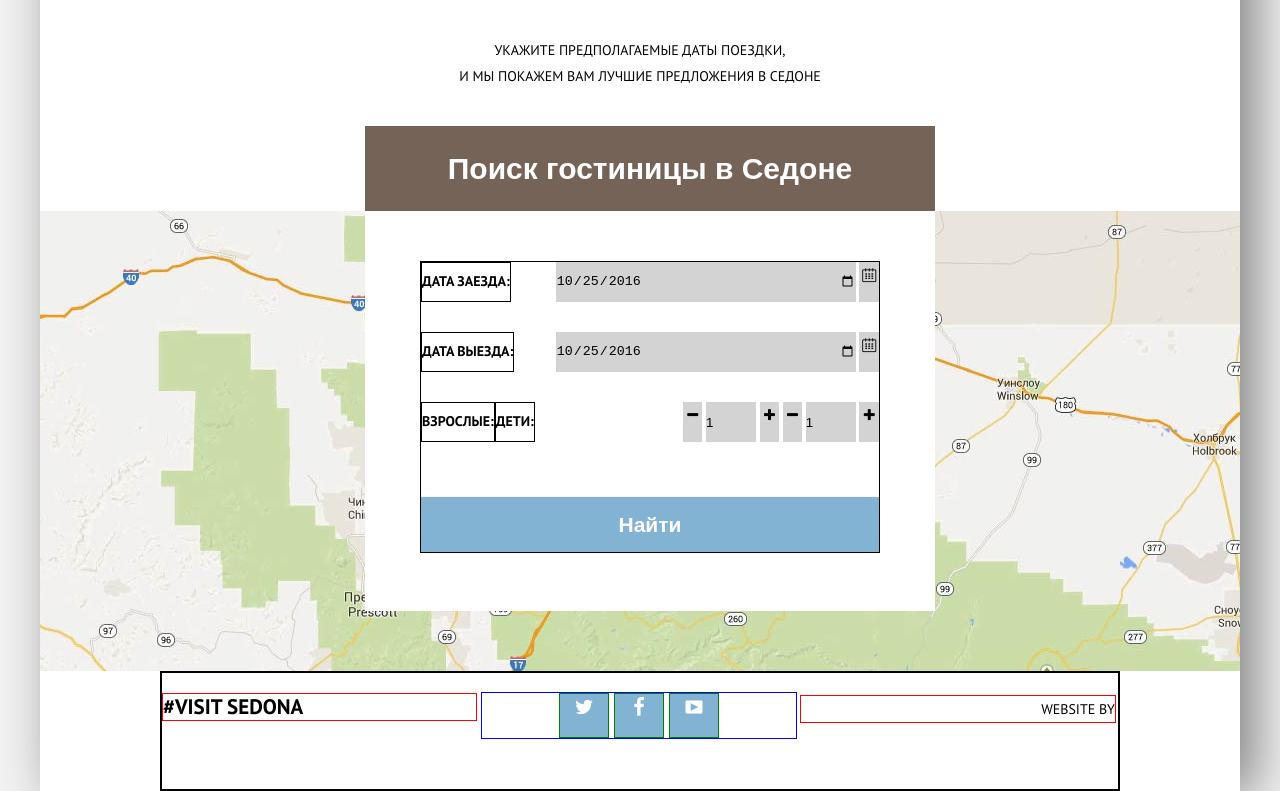
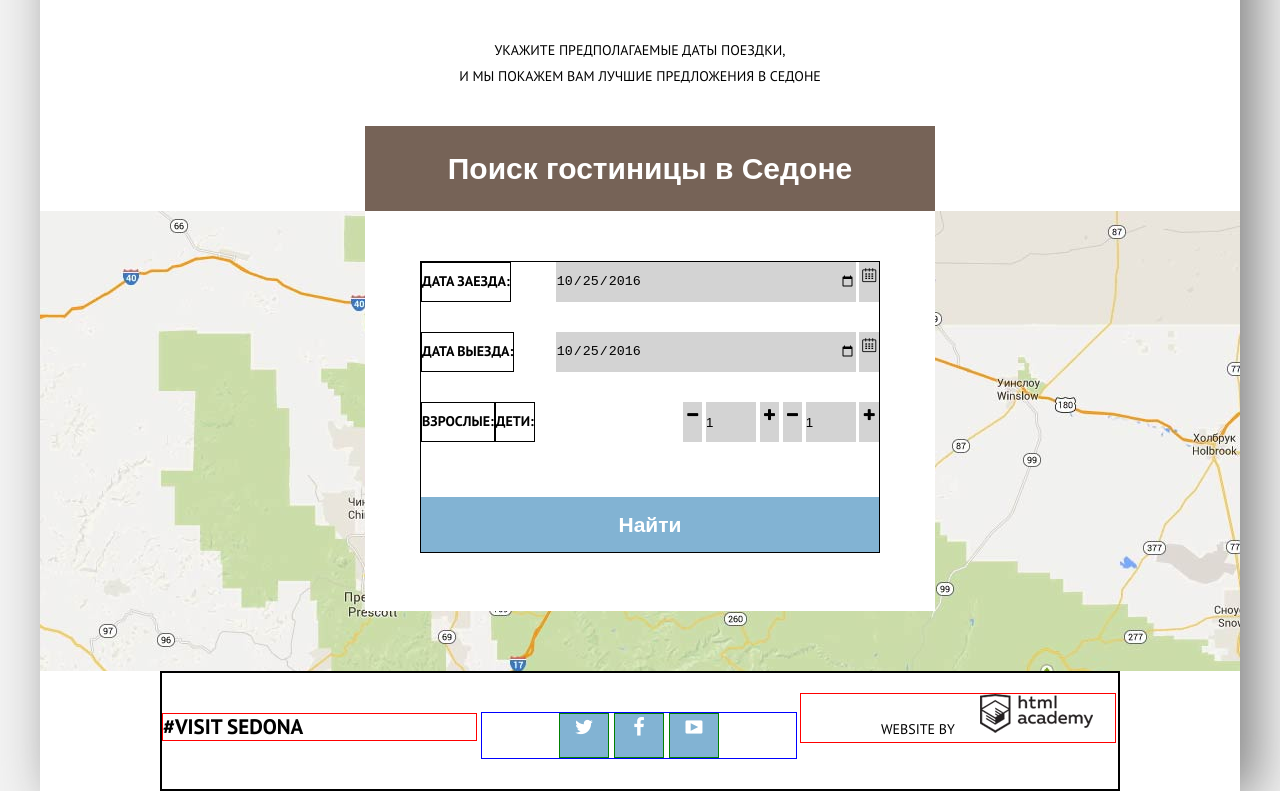
Before and after one commit to voyager5874/260943-sedona, a plain HTML site: page index.html in a window 1280 px wide. Shown: the part 1934-2725 px from the top of the page. Drawn offline with Linux system fonts and the light colour scheme; files whose address does not match are found by name.

Commit message:
начал делать logo в copyright через спрайт

```diff
--- a/css/styles.css
+++ b/css/styles.css
@@ -82,6 +82,7 @@
         color: white;
         text-align: center;
         transition-duration: 0.3s;
+        /* похоже из-за transition получается "незапланированная"" анимация*/
         background-color: #4caf50;
     }
 
@@ -155,7 +156,7 @@
 
     li.main-menu-item {
         display: inline-block;
-        width: 25%;
+        width: 23%;
         /* по ТЗ - 20%. 4*20=80% +12% отступы контейнера меню от краев body
       куда делись еще 8? 20% от header?  */
         /*  font-family: "Myriad Pro";*/
@@ -433,11 +434,17 @@
 
 
     .copyright.container div.logo {
-        background-image: url(../img/htmlacademy-logo.png);
-        background-position: ;
+        display: inline-block;
+        height: 40px;
+        width: 50%;
+        background-image: url("../img/htmlacademy-logo-sprite.png");
+        background-repeat: no-repeat;
+
+        background-position: 50% 0% ;
     }
 
     .copyright div.logo:hover {
-        background-image: url(../img/htmlacademy-logo.png);
-        background-position: ;
+        background-image: url("../img/htmlacademy-logo-sprite.png");
+        background-repeat: no-repeat;
+        background-position:50% 50% ;
     }
```
